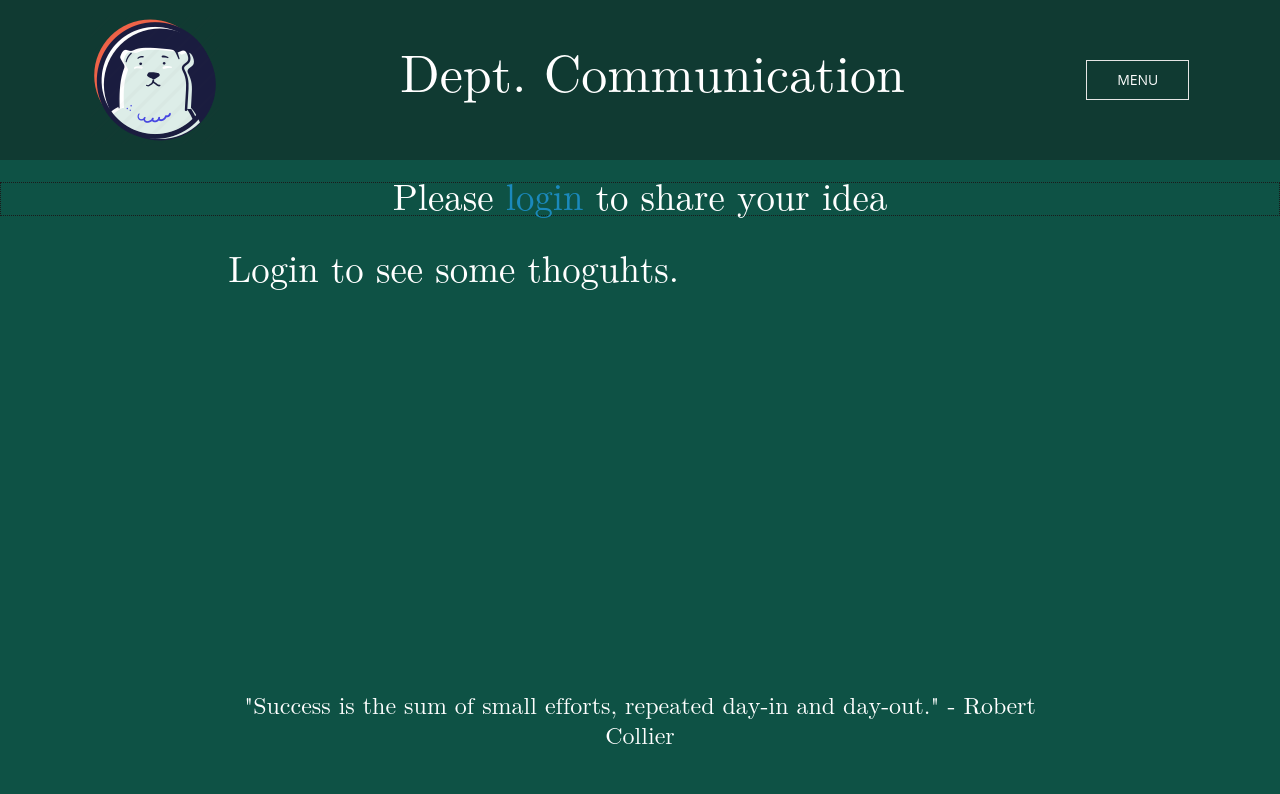
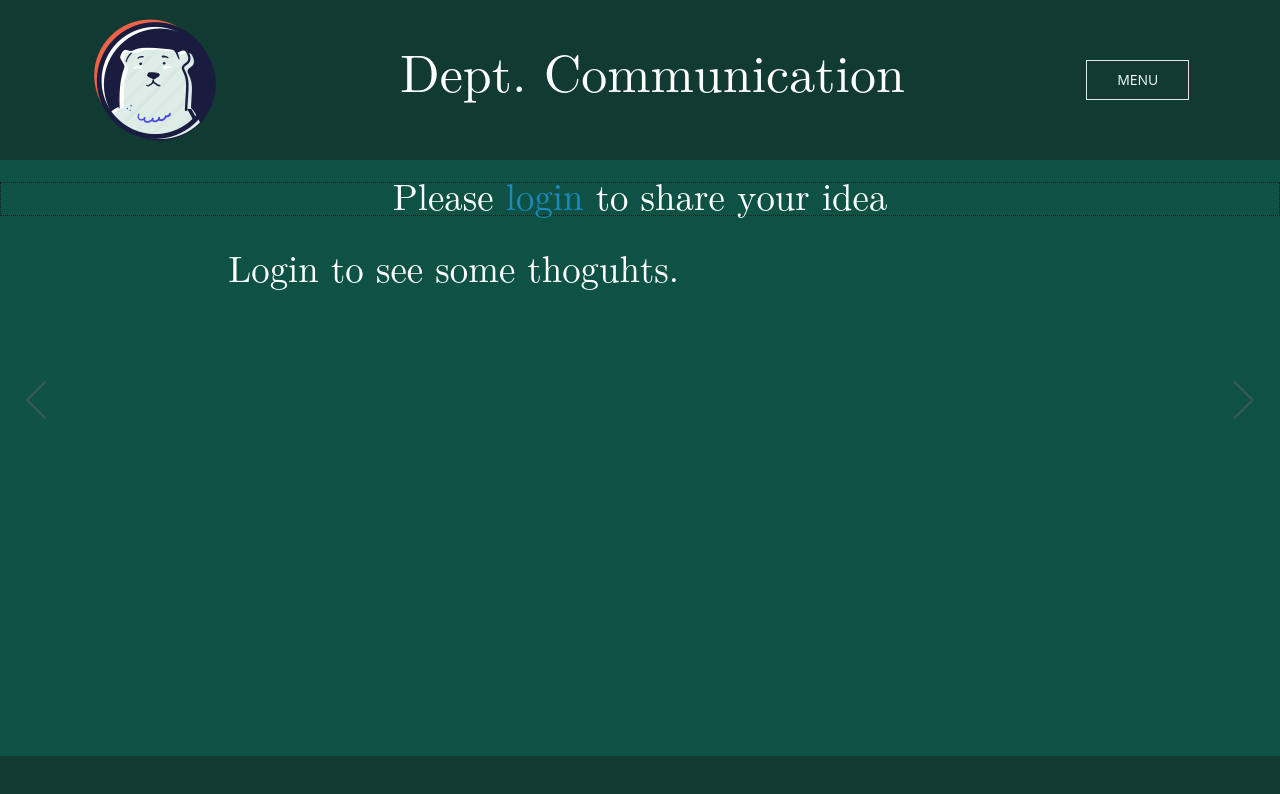
Before and after one commit to Movank1/department-ideas, a React (Vite) app in the folder client/: page / in a window 1280 px wide. Shown: the top 794 px of the page. Built offline with nearby package versions, Linux system fonts and the light colour scheme; no server answers.

Commit message:
Update index.jsx

```diff
--- a/client/src/components/Footer/index.jsx
+++ b/client/src/components/Footer/index.jsx
@@ -5,13 +5,25 @@ const Footer = () => {
   const navigate = useNavigate();
 
   return (
-    <footer className="w-100 mt-auto bg-secondary p-4">
-      < div className="container text-center mb-5">
-        <h4>
-          "Success is the sum of small efforts, repeated day-in and day-out." - Robert Collier
-        </h4>
-      </div>
-    </footer>
+    <footer className="w-100 mt-auto bg-primary p-4">
+      <div role="group" aria-label="1 of 3" aria-roledescription="slide" tabIndex="-1" class="uk-active uk-transition-active">
+
+      <ul class="uk-slideshow-items" aria-live="polite" role="presentation" id="uk-slideshow-17" >
+          <li>
+              <a href='https://github.com/Movank1'>Movank1</a>
+          </li>
+          <li>
+            <a href='https://github.com/Develepor-Dan'>Develepor-Dan</a>
+          </li>
+          <li>
+              <a href='https://github.com/Muisagara'>Muisagara</a>
+          </li>
+      </ul>
+
+<a class="uk-slidenav-large uk-position-center-left uk-position-small uk-hidden-hover" href="#" uk-slidenav-previous="true" uk-slideshow-item="previous"></a>
+<a class="uk-slidenav-large uk-position-center-right uk-position-small uk-hidden-hover" href="#" uk-slidenav-next="true" uk-slideshow-item="next"></a>
+
+</div>    </footer>
   );
 };
 
```
